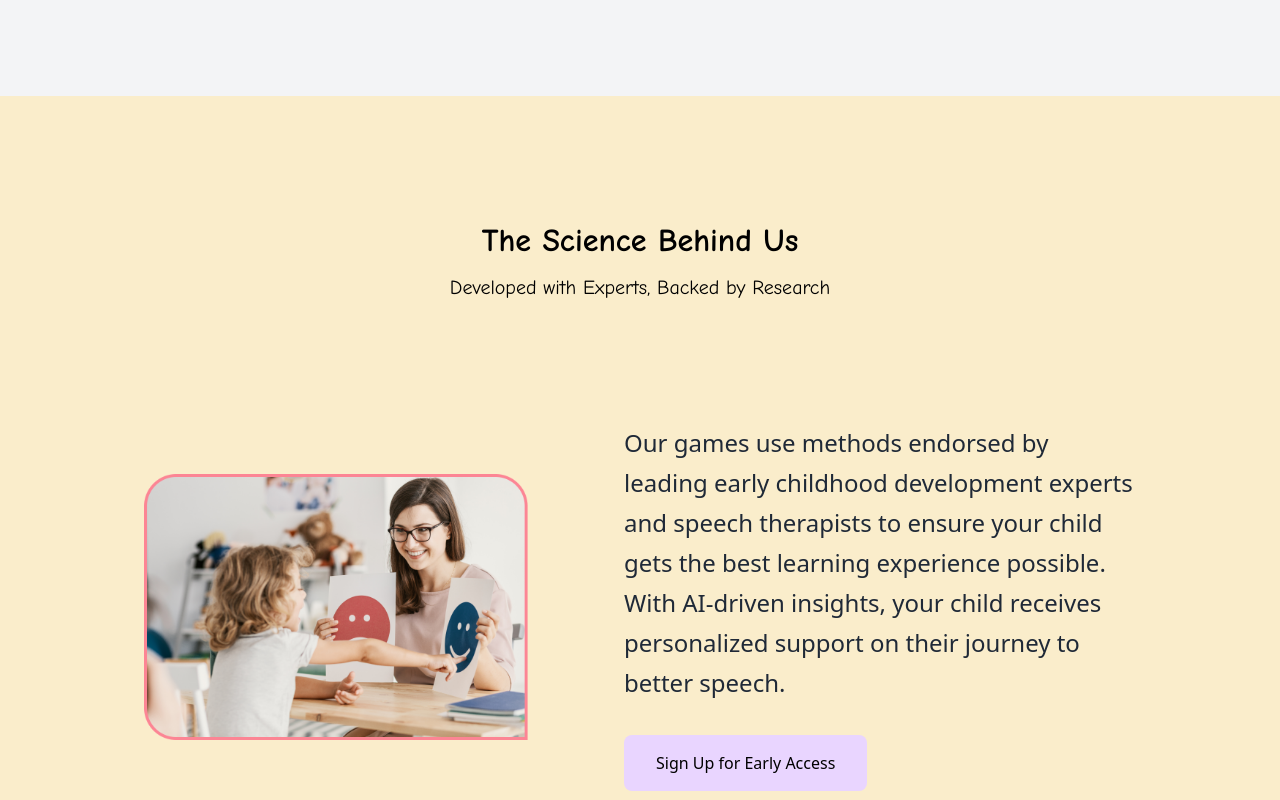
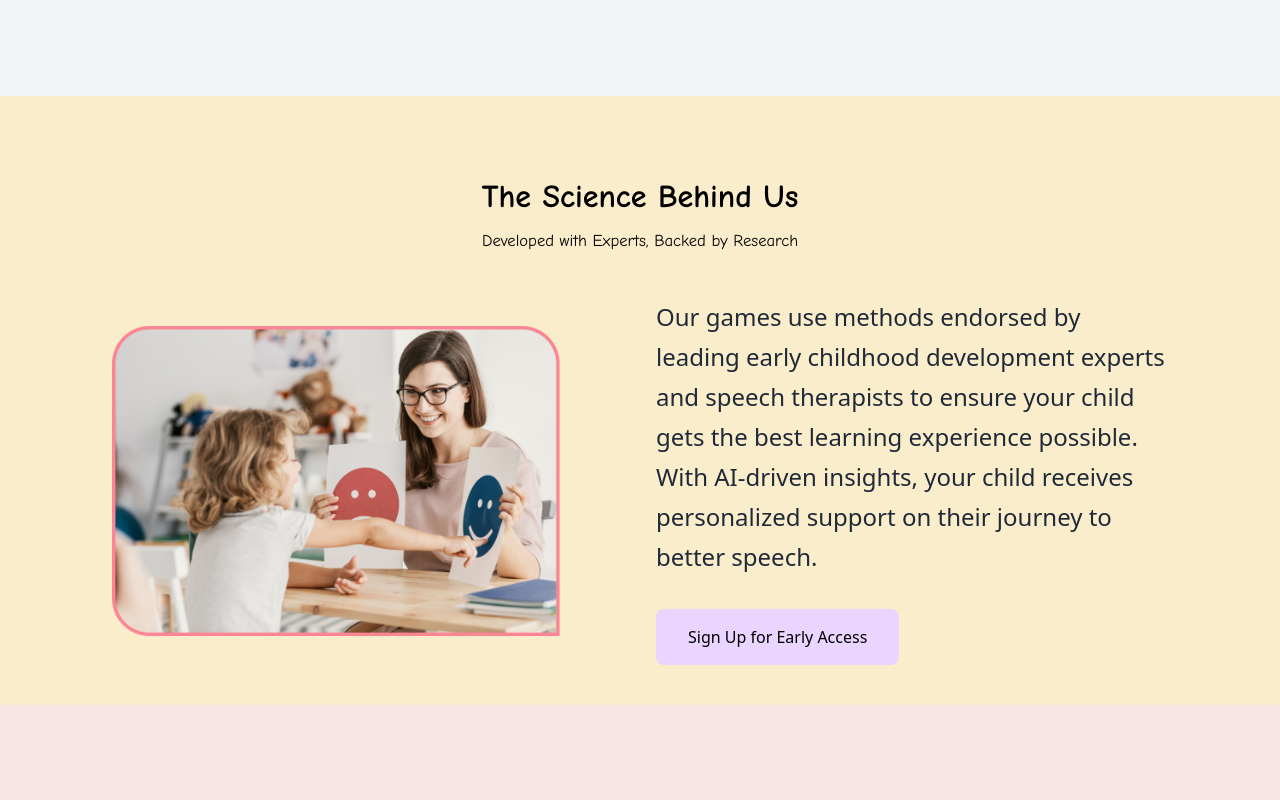
Before and after one commit to MimansaDeveloper/Mimansa-Play, a React (Vite) app in the folder frontend/: page / in a window 1280 px wide. Shown: the part 4180-4980 px from the top of the page. Built offline with nearby package versions, Linux system fonts and the light colour scheme.

Commit message:
science section changes

```diff
--- a/frontend/src/pages/ScienceSection.jsx
+++ b/frontend/src/pages/ScienceSection.jsx
@@ -2,21 +2,21 @@ import React from 'react';
 
 const ScienceSection = () => {
   return (
-    <div className="bg-[rgba(250,237,203,1)] h-screen flex flex-col justify-center items-center px-4 md:px-8">
+    <div className="bg-[rgba(250,237,203,1)]  flex flex-col justify-center items-center px-4 md:px-8">
       {/* Header Section */}
-      <div className="text-center mb-28 mt-6">
-        <h2 className="font-comic-neue text-[32px] font-bold font-comic text-black">
+      <div className="text-center mb-12 mt-6">
+        <h2 className="font-comic-neue text-[2.5vw] leading-[2vw] font-bold font-comic text-black mb-3 mt-16">
           The Science Behind Us
         </h2>
-        <p className="font-comic-neue text-[20px] font-comic text-black mt-2">
+        <p className="font-comic-neue text-[1.3vw] leading-[3vw] font-comic text-black ">
           Developed with Experts, Backed by Research
         </p>
       </div>
 
       {/* Main Content */}
-      <div className="flex flex-col md:flex-row items-center justify-center gap-12 md:gap-24">
+      <div className="mt-[-4vw] flex flex-col md:flex-row items-center justify-center gap-12 md:gap-24">
         {/* Image Placeholder */}
-        <div className="w-[30vw] h-[30vw] flex justify-center items-center">
+        <div className="w-[35vw] h-[35vw] flex justify-center items-center">
           <img
             src="/sciencesectionimage.png"
             alt="Science Image"
```
